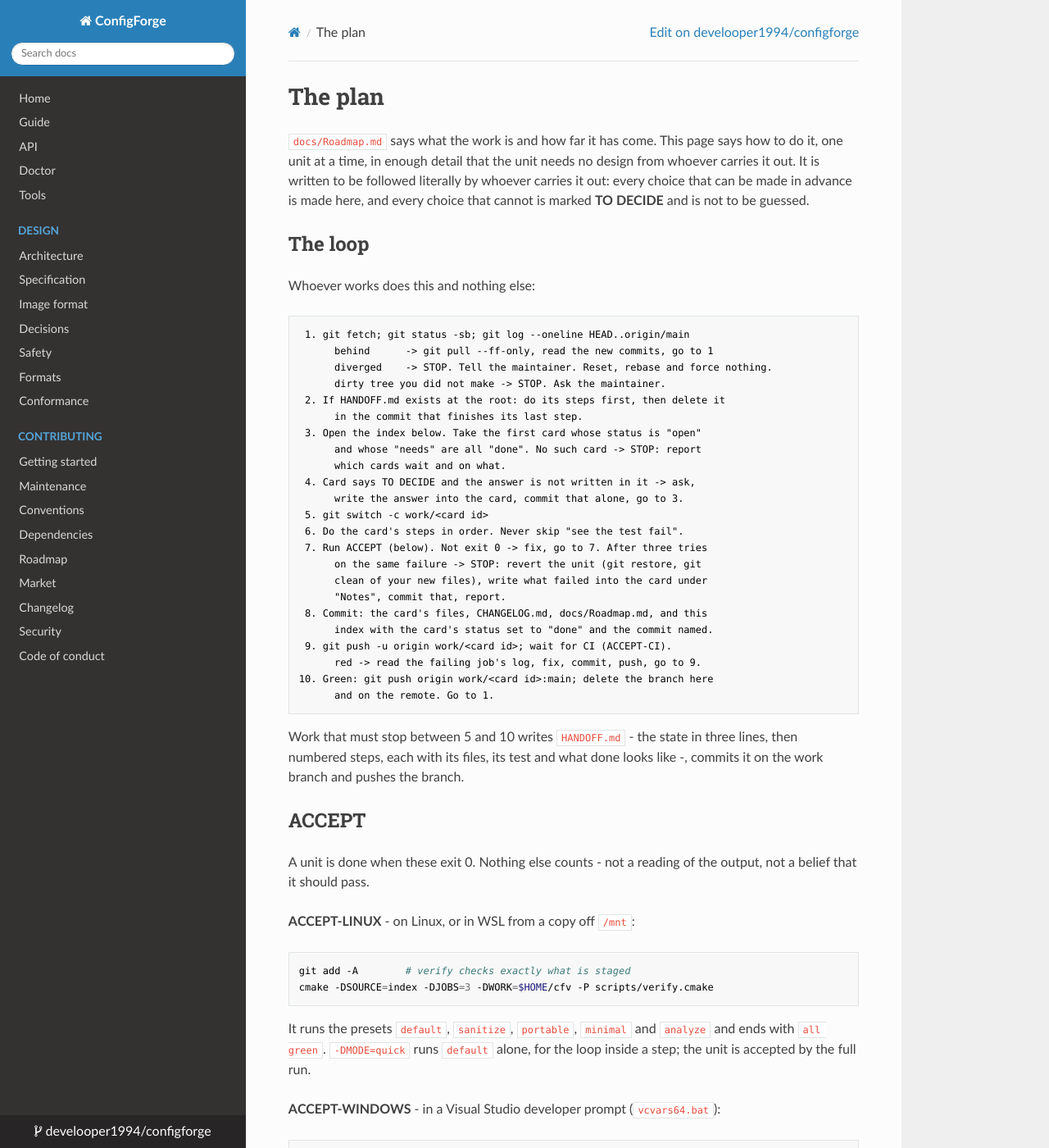
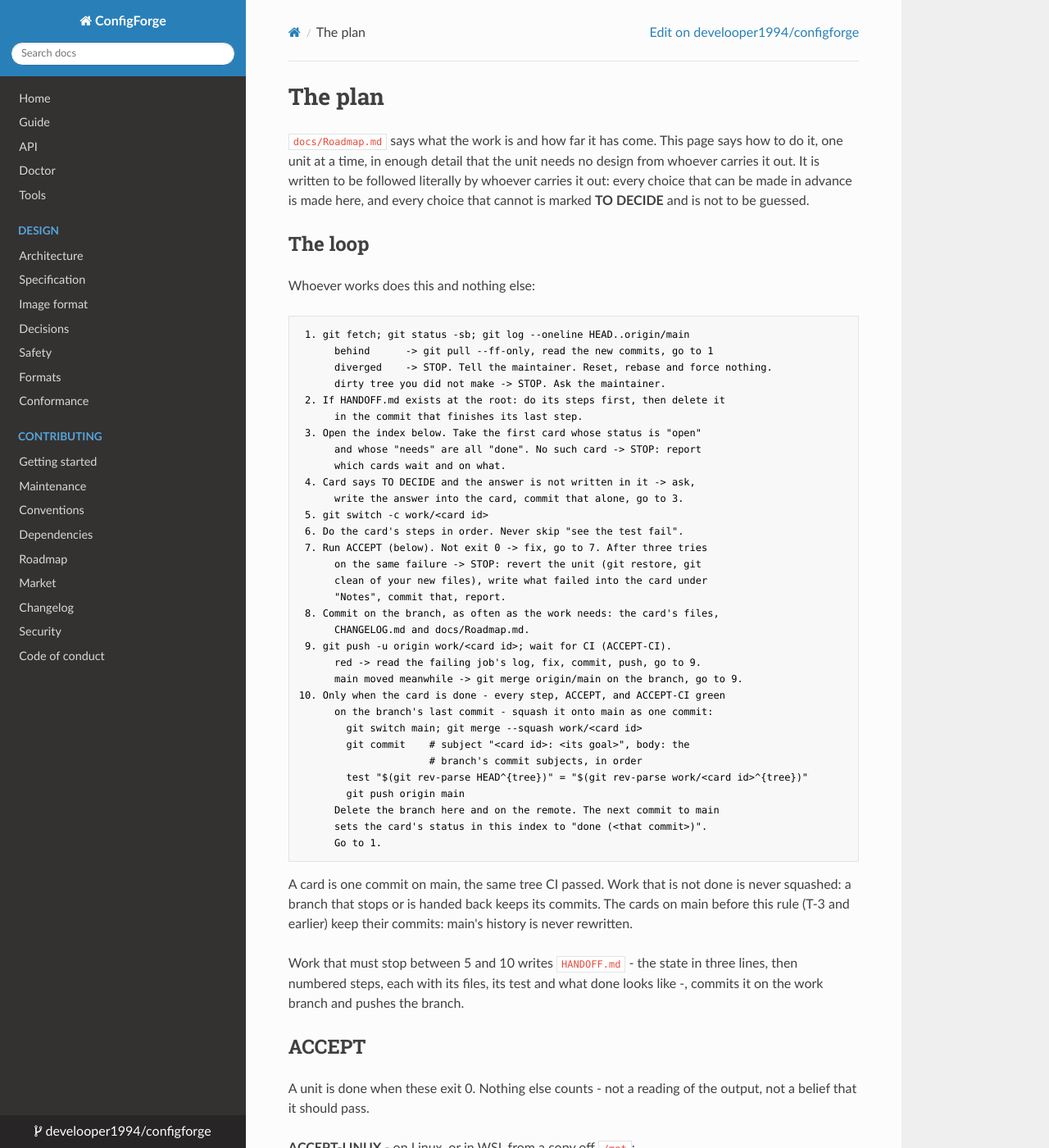
Before and after one commit to develooper1994/configforge, an MkDocs documentation site: the page built from docs/Plan.md, in a window 1280 px wide and 1400 px high. Shown: the whole window at 82% size. Built offline with MkDocs 1.6.1, drawn with Linux system fonts in a browser that asks for light colours.

Commit message:
Plan: a card lands on main as one commit, squashed once it is done; T-3 and W5-S1 done, T-4, W5-V1 and W5-G1 open
Co-Authored-By: Claude Opus 5.5 <noreply@anthropic.com>

````diff
--- a/docs/Plan.md
+++ b/docs/Plan.md
@@ -30,13 +30,27 @@ nothing else:
       on the same failure -> STOP: revert the unit (git restore, git
       clean of your new files), write what failed into the card under
       "Notes", commit that, report.
- 8. Commit: the card's files, CHANGELOG.md, docs/Roadmap.md, and this
-      index with the card's status set to "done" and the commit named.
+ 8. Commit on the branch, as often as the work needs: the card's files,
+      CHANGELOG.md and docs/Roadmap.md.
  9. git push -u origin work/<card id>; wait for CI (ACCEPT-CI).
       red -> read the failing job's log, fix, commit, push, go to 9.
-10. Green: git push origin work/<card id>:main; delete the branch here
-      and on the remote. Go to 1.
+      main moved meanwhile -> git merge origin/main on the branch, go to 9.
+10. Only when the card is done - every step, ACCEPT, and ACCEPT-CI green
+      on the branch's last commit - squash it onto main as one commit:
+        git switch main; git merge --squash work/<card id>
+        git commit    # subject "<card id>: <its goal>", body: the
+                      # branch's commit subjects, in order
+        test "$(git rev-parse HEAD^{tree})" = "$(git rev-parse work/<card id>^{tree})"
+        git push origin main
+      Delete the branch here and on the remote. The next commit to main
+      sets the card's status in this index to "done (<that commit>)".
+      Go to 1.
 ```
+
+A card is one commit on main, the same tree CI passed. Work that is not
+done is never squashed: a branch that stops or is handed back keeps its
+commits. The cards on main before this rule (T-3 and earlier) keep
+their commits: main's history is never rewritten.
 
 Work that must stop between 5 and 10 writes `HANDOFF.md` - the state in
 three lines, then numbered steps, each with its files, its test and what
@@ -170,11 +184,11 @@ waves ("After 1.7.0: the order of the waves", below).
 | 28 | S-5 The serialization library installed, found and packaged | medium | S-4 | done (22772d8, 563517c, ac8023e) |
 | 29 | T-1 `configforge <command>`, and Doctor's own name | large | S-1, H-6, H-8b | done (94ab557, b7cbb7c, 297130f, 10929ab, f87885d) |
 | 30 | T-2 `configforge gen`: the contract's own program | medium | T-1, H-2 | done (9ad95d2, 01738ac, 555b855, 9ee1c41) |
-| 31 | T-3 `configforge codec`: the serialization library's own program | medium | T-2, S-5 | open |
-| 32 | T-4 `configforge codec dump`: every value with its place | medium | T-3 | waits: T-3 |
-| 33 | W5-V1 `configforge codec convert` and `format` | large | T-3 | waits: T-3 |
-| 34 | W5-S1 `configforge gen schema --from` | medium | T-2 | open |
-| 35 | W5-G1 `configforge gen --lang cpp` | large | W5-S1 | waits: W5-S1 |
+| 31 | T-3 `configforge codec`: the serialization library's own program | medium | T-2, S-5 | done (d8d06c1, da16549, 57f897f) |
+| 32 | T-4 `configforge codec dump`: every value with its place | medium | T-3 | open |
+| 33 | W5-V1 `configforge codec convert` and `format` | large | T-3 | open |
+| 34 | W5-S1 `configforge gen schema --from` | medium | T-2 | done (0a8de0f) |
+| 35 | W5-G1 `configforge gen --lang cpp` | large | W5-S1 | open |
 | 36 | W5-G2 `configforge gen --lang rust` | large | W5-G1 | waits: W5-G1 |
 | 37 | W5-G3 `configforge gen --lang python` | medium | W5-G2 | waits: W5-G2 |
 | 38 | T-5 Doctor's aliases, and the name `doctor`, removed | small | 1.7.0 released, W5-G3 | waits: 1.7.0 released (it belongs to 1.8.0) |
````
Also changed, not shown: CLAUDE.md (+3 -2 lines).
